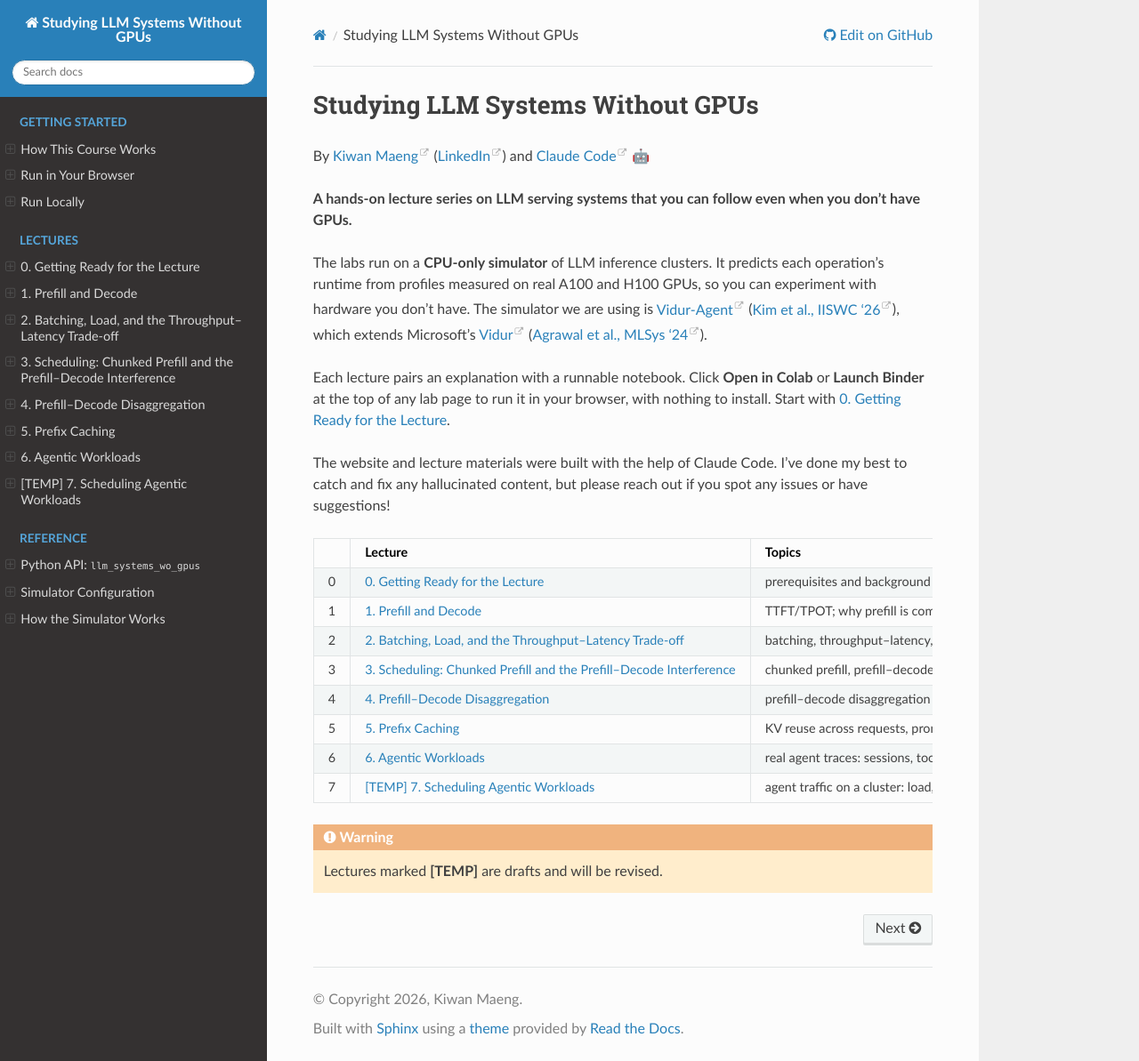
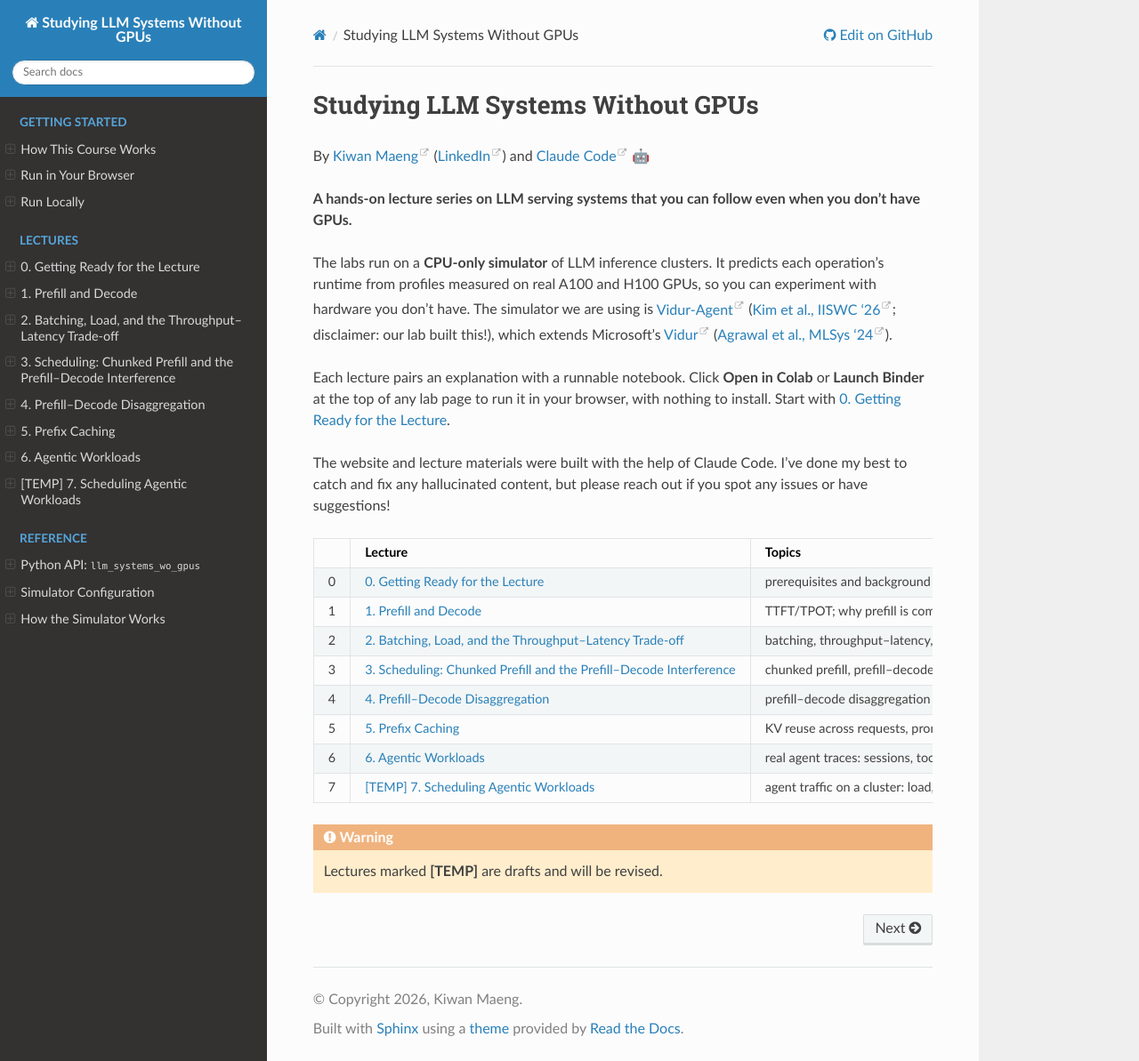
Before and after one commit to kwmaeng91/studying-llm-systems-without-gpus, a Sphinx documentation site: the page built from docs/index.md, in a window 1280 px wide and 1193 px high. Shown: the whole window at 89% size. Built offline with Sphinx 7.4.7 and the Read the Docs theme 3.1.0, drawn with Linux system fonts in a browser that asks for light colours.

Commit message:
Update index.md

```diff
--- a/docs/index.md
+++ b/docs/index.md
@@ -7,7 +7,7 @@
 The labs run on a **CPU-only simulator** of LLM inference clusters. It predicts
 each operation's runtime from profiles measured on real A100 and H100 GPUs, so you
 can experiment with hardware you don't have. The simulator we are using is
-[Vidur-Agent](https://github.com/psu-paws/Vidur-Agent) ([Kim et al., IISWC '26](https://arxiv.org/abs/2606.01725)), which extends Microsoft's
+[Vidur-Agent](https://github.com/psu-paws/Vidur-Agent) ([Kim et al., IISWC '26](https://arxiv.org/abs/2606.01725); disclaimer: our lab built this!), which extends Microsoft's
 [Vidur](https://github.com/microsoft/vidur) ([Agrawal et al., MLSys '24](https://arxiv.org/abs/2405.05465)).
 
 Each lecture pairs an explanation with a runnable notebook. Click
```
